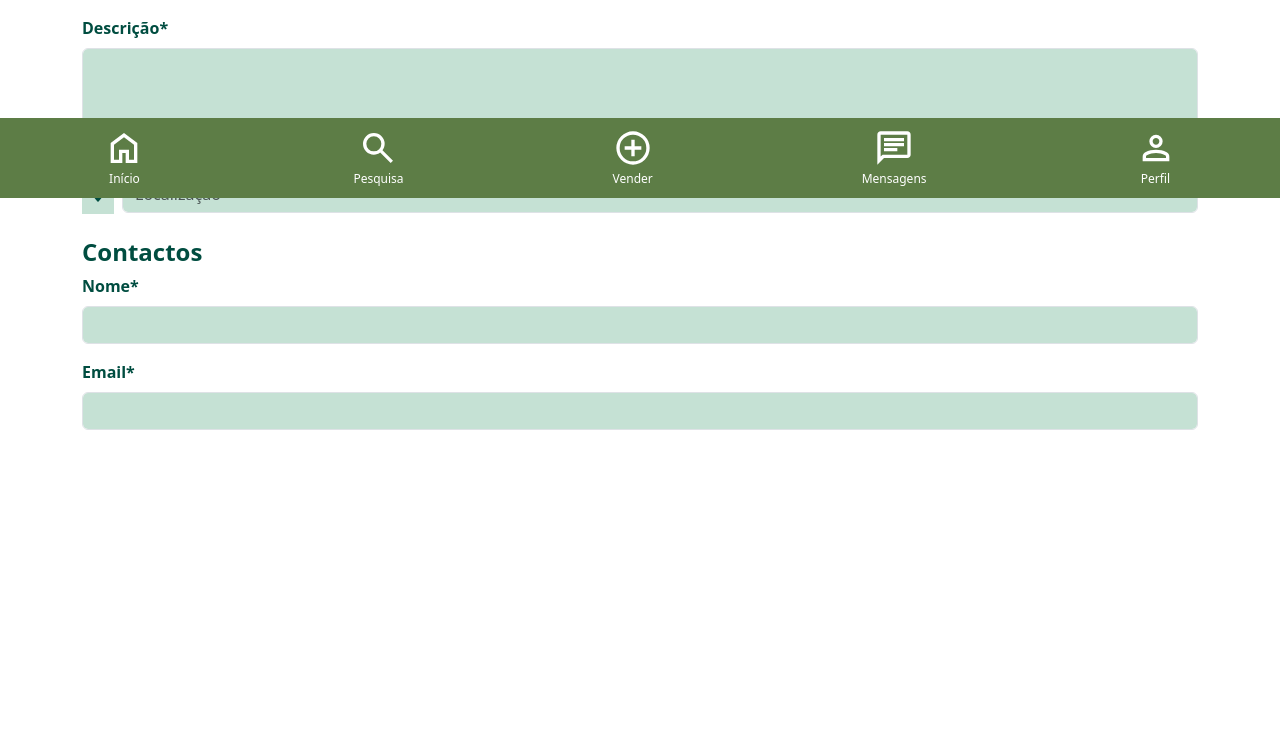
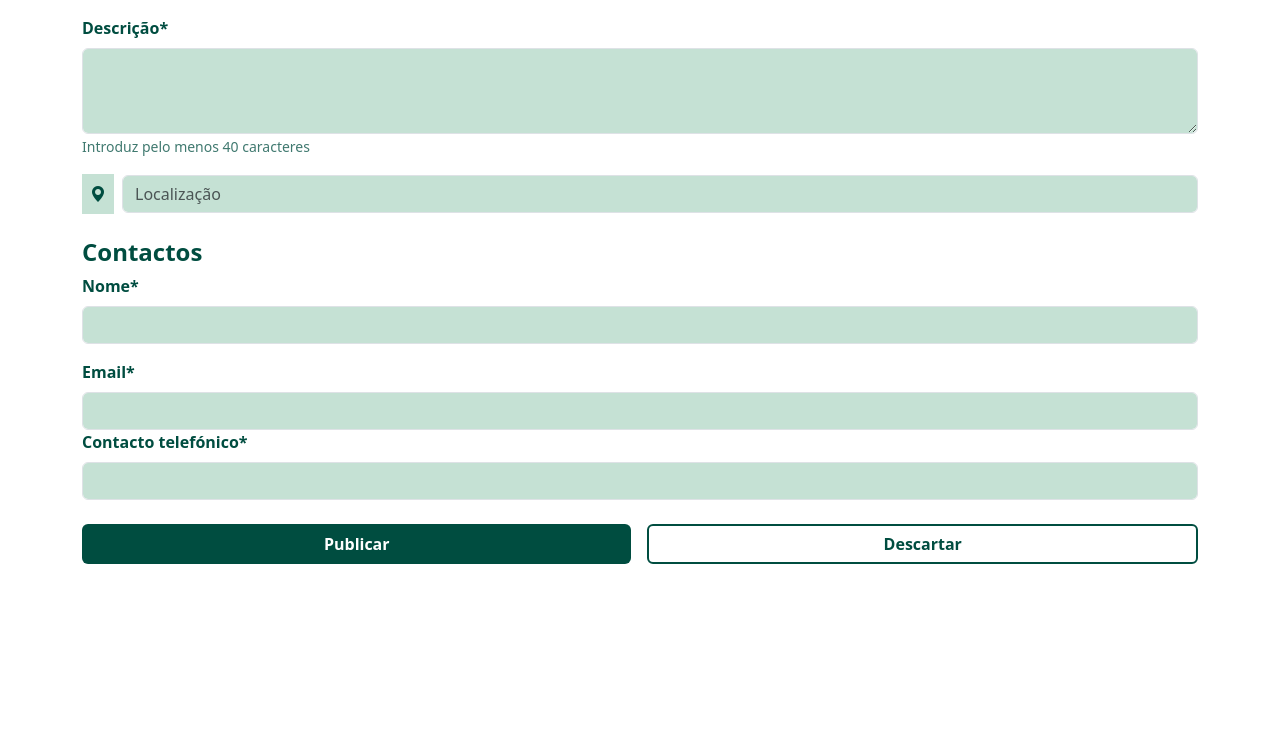
Before and after one commit to MLT05/NABU-24-25, a PHP site: page /Paginas/add_produto.php in a window 1280 px wide. Shown: the part 602-1331 px from the top of the page. Before the commit the page ends 1032 px from the top, so only its background shows below. Run offline with PHP 8.4, Linux system fonts and the light colour scheme; data that the repository does not hold is empty; some libraries are stand-ins or nearby versions.

Commit message:
VENDER - MANDAR PARA A BD

```diff
--- a/NABU_base/Componentes/cp_add_produto.php
+++ b/NABU_base/Componentes/cp_add_produto.php
@@ -79,3 +79,19 @@
                 <label for="email" class="form-label fw-bold verde_escuro">Email*</label>
                 <input type="email" class="form-control bg-success bg-opacity-25"
             </div>
+
+            <!-- Contacto Telefónico -->
+            <div class="mb-4">
+                <label for="telefone" class="form-label fw-bold verde_escuro">Contacto telefónico*</label>
+                <input type="tel" class="form-control bg-success bg-opacity-25" id="telefone" name="telefone" required>
+            </div>
+
+            <!-- Botões -->
+            <div class="d-flex justify-content-between">
+                <button type="submit" class="btn btn-publicar w-100 me-2">Publicar</button>
+                <button type="reset" class="btn btn-descartar w-100 ms-2">Descartar</button>
+            </div>
+        </div>
+    </form>
+
+</main
```
